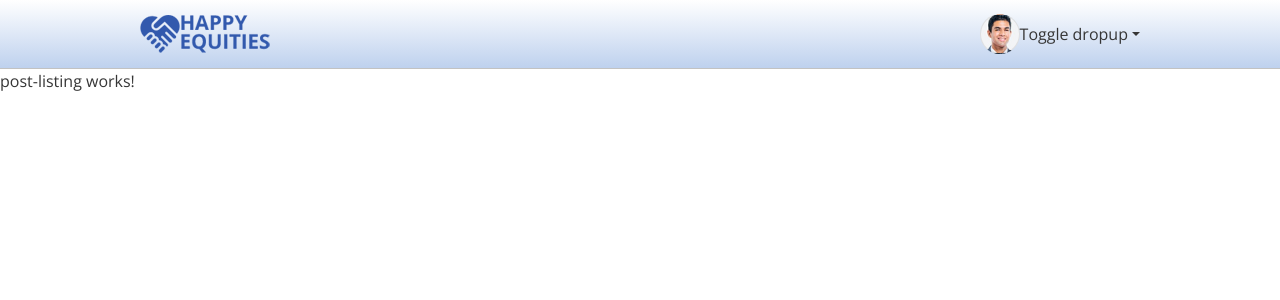
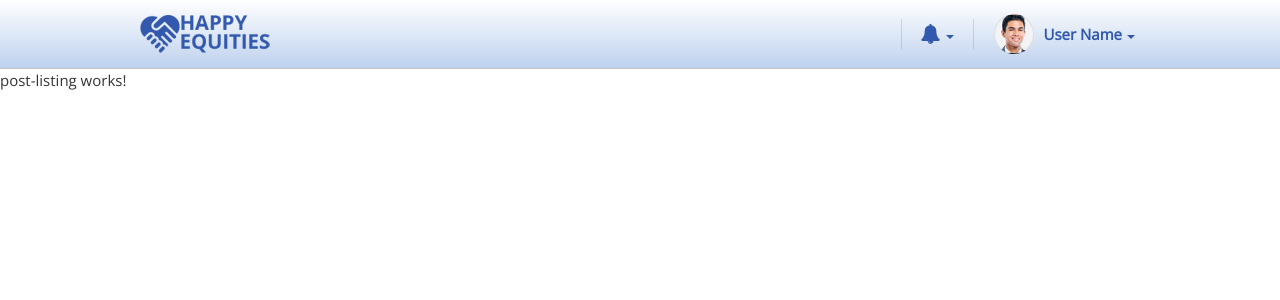
Before and after one commit to rthuid/happy, an Angular app: page / in a window 1280 px wide. Shown: the top 300 px of the page. Built offline with nearby package versions, Linux system fonts and the light colour scheme.

Commit message:
dropdown styling

```diff
--- a/src/app/app.module.ts
+++ b/src/app/app.module.ts
@@ -8,6 +8,7 @@ import { HeaderComponent } from './layout/header/header.component';
 import { AppRoutingModule } from './/app-routing.module';
 import { UserProfileComponent } from './pages/user-profile/user-profile.component';
 import { PostListingComponent } from './pages/post-listing/post-listing.component';
+import { NotificationComponent } from './layout/header/notification/notification.component';
 
 
 @NgModule({
@@ -15,7 +16,8 @@ import { PostListingComponent } from './pages/post-listing/post-listing.componen
     AppComponent,
     HeaderComponent,
     UserProfileComponent,
-    PostListingComponent
+    PostListingComponent,
+    NotificationComponent
   ],
   imports: [
     BrowserModule,
--- a/src/app/layout/header/header.component.html
+++ b/src/app/layout/header/header.component.html
@@ -5,19 +5,25 @@
             <a routerLink="/"><img src="../../assets/images/happy-equities-logo.png" alt="logo"></a>
         </div>
         <div class="right-sec">
+          <div class="notif-wrap">
+              <app-notification></app-notification>
+          </div>
           <div class="drop-wrap">
               <div ngbDropdown placement="bottom-right" class="d-inline-block">
                   <div class="drop-down" id="userPro" ngbDropdownToggle>
                     <div class="pic" style="background-image: url(../../assets/images/pro-pic-01.jpg)"></div>
-                    Toggle dropup
+                    User Name
                   </div>
                   <div ngbDropdownMenu aria-labelledby="userPro">
-                    <button class="dropdown-item"><a routerLink="/user">View Profile</a></button>
-                    <button class="dropdown-item">Another Action</button>
-                    <button class="dropdown-item">Logout</button>
+                    <ul>
+                      <li><a routerLink="/user">View Profile</a></li>
+                      <li><a routerLink="/">Another Action</a></li>
+                      <li><a routerLink="/">Logout</a></li>
+                    </ul>
                   </div>
                 </div>
           </div>
+
         </div>
     </div>
   </div>
--- a/src/app/layout/header/header.component.scss
+++ b/src/app/layout/header/header.component.scss
@@ -2,7 +2,7 @@
 @import '~sass/mixins';
 .main-header{
     @include gradient();
-    border-bottom: 1px solid $color-border;
+    border-bottom: 1px solid $color-border-dark;
 }
 .header-container{
     @include flex-master($flex-direction:row,$flex-wrap:nowrap,$align-content:stretch,$align-items:stretch);
@@ -13,7 +13,9 @@
     .right-sec{
         @include flex-master($flex-direction:row,$flex-wrap:nowrap,$align-content:stretch,$align-items:stretch);
         .drop-wrap{
+            color: $color-1;
             position: relative;
+            padding-left: $padding*1.5;
             @include flex-master($flex-direction:row,$flex-wrap:nowrap,$align-content:stretch,$align-items:center);
             .dropdown{
                 @include flex-master($flex-direction:row,$flex-wrap:nowrap,$align-content:stretch,$align-items:center);
@@ -21,7 +23,14 @@
                 .drop-down{
                     cursor: pointer;
                     position: initial;
+                    font-weight: bold;
                     @include flex-master($flex-direction:row,$flex-wrap:nowrap,$align-content:stretch,$align-items:center);
+                    padding:$padding / 2;
+                    border-radius: $border-radius;
+                    &:hover{
+                        background: transparentize($color-white,.95);
+                        @include box-shadow($top:0, $left:0px, $blur:4px, $color:rgba(0, 0, 0, 0.05), $inset: true);
+                    }
                     .pic{
                         width: 40px;
                         height: 40px;
@@ -30,14 +39,73 @@
                         border-radius: 50px;
                         border: 1px solid $color-border-light;
                         display: inline-block;
+                        margin-right: $padding;
+                    }
+                    &:after{
+                        margin-left: $padding/2;
+                        margin-top: $padding/2;
+                    }
+                }
+                &.show {
+                    .drop-down{
+                        background: transparentize($color-white,.95);
+                        @include box-shadow($top:0, $left:0px, $blur:4px, $color:rgba(0, 0, 0, 0.05), $inset: true);
                     }
                 }
                 .dropdown-menu{
                     top: 100% !important;
+                    border-color: $color-border;
+                    &:after{
+                        content: '';
+                        position: absolute;
+                        border-bottom: 10px solid $color-white;
+                        border-left: 10px transparent solid;
+                        border-right: 10px transparent solid;
+                        bottom: 100%;
+                        right: $padding ;
+                        margin-bottom: -1px;
+                    }
+                    &:before{
+                        content: '';
+                        position: absolute;
+                        border-bottom: 10px solid $color-border;
+                        border-left: 10px transparent solid;
+                        border-right: 10px transparent solid;
+                        bottom: 100%;
+                        right: $padding ;
+                    }
                 }
             }
         }
-
-
+        .notif-wrap{
+            color: $color-1;
+            position: relative;
+            padding: 0 $padding*1.5;
+            @include flex-master($flex-direction:row,$flex-wrap:nowrap,$align-content:stretch,$align-items:center);
+            &:before{
+                content: '';
+                position: absolute;
+                display: block;
+                left: 0;
+                top: 0;
+                bottom: 0;
+                height: 30px;
+                width: 1px;
+                background: transparentize($color-1 , .8);
+                margin: auto;
+            }
+            &:after{
+                content: '';
+                position: absolute;
+                display: block;
+                right: 0;
+                top: 0;
+                bottom: 0;
+                height: 30px;
+                width: 1px;
+                background: transparentize($color-1 , .8);
+                margin: auto;
+            }
+        }
     }
 }
--- /dev/null
+++ b/src/app/layout/header/notification/notification.component.html
@@ -0,0 +1,24 @@
+<div ngbDropdown placement="bottom-right" class="d-inline-block">
+    <div class="drop-down" id="notifications" ngbDropdownToggle>
+      <i class="fa fa-bell" aria-hidden="true"></i>
+    </div>
+    <div ngbDropdownMenu aria-labelledby="notifications">
+      <div class="heade">
+          Notifications
+      </div>
+      <ul>
+        <li>
+            <div class="pic" style="background-image: url(../../assets/images/pro-pic-01.jpg)"></div>
+            <div class="right">
+              <div class="body">
+                <span class="name">Emil Paul</span>
+                <span class="function"> likes your photo.</span>
+              </div>
+              <div class="body">
+
+              </div>
+            </div>
+        </li>
+      </ul>
+    </div>
+  </div>
--- /dev/null
+++ b/src/app/layout/header/notification/notification.component.scss
@@ -0,0 +1,66 @@
+@import '~sass/variables';
+@import '~sass/mixins';
+
+.dropdown{
+    @include flex-master($flex-direction:row,$flex-wrap:nowrap,$align-content:stretch,$align-items:center);
+    position: initial;
+    .drop-down{
+        cursor: pointer;
+        position: initial;
+        font-weight: bold;
+        @include flex-master($flex-direction:row,$flex-wrap:nowrap,$align-content:stretch,$align-items:center);
+        padding: $padding/2;
+        border-radius: $border-radius;
+        min-height: 50px;
+        i{
+            font-size: $font-size-default + 5;
+        }
+        &:hover{
+            background: transparentize($color-white,.95);
+            @include box-shadow($top:0, $left:0px, $blur:4px, $color:rgba(0, 0, 0, 0.05), $inset: true);
+        }
+        .pic{
+            width: 40px;
+            height: 40px;
+            background-position: center !important;
+            background-size: cover !important;
+            border-radius: 50px;
+            border: 1px solid $color-border-light;
+            display: inline-block;
+            margin-right: $padding;
+        }
+        &:after{
+            margin-left: $padding/2;
+            margin-top: $padding/2;
+        }
+    }
+    &.show {
+        .drop-down{
+            background: transparentize($color-white,.95);
+            @include box-shadow($top:0, $left:0px, $blur:4px, $color:rgba(0, 0, 0, 0.05), $inset: true);
+        }
+    }
+    .dropdown-menu{
+        top: 100% !important;
+        width:300px;
+        &:after{
+            content: '';
+            position: absolute;
+            border-bottom: 10px solid $color-white;
+            border-left: 10px transparent solid;
+            border-right: 10px transparent solid;
+            bottom: 100%;
+            right: $padding ;
+            margin-bottom: -1px;
+        }
+        &:before{
+            content: '';
+            position: absolute;
+            border-bottom: 10px solid $color-border;
+            border-left: 10px transparent solid;
+            border-right: 10px transparent solid;
+            bottom: 100%;
+            right: $padding ;
+        }
+    }
+}
--- /dev/null
+++ b/src/app/layout/header/notification/notification.component.ts
@@ -0,0 +1,15 @@
+import { Component, OnInit } from '@angular/core';
+
+@Component({
+  selector: 'app-notification',
+  templateUrl: './notification.component.html',
+  styleUrls: ['./notification.component.scss']
+})
+export class NotificationComponent implements OnInit {
+
+  constructor() { }
+
+  ngOnInit() {
+  }
+
+}
--- a/src/index.html
+++ b/src/index.html
@@ -8,7 +8,7 @@
   <meta name="viewport" content="width=device-width, initial-scale=1">
   <link rel="icon" type="image/x-icon" href="favicon.ico">
 </head>
-<body>
+<body class="body">
   <app-root></app-root>
 </body>
 </html>
--- a/src/sass/_variables.scss
+++ b/src/sass/_variables.scss
@@ -7,8 +7,11 @@ $color-1: #3259ad;
 $color-2: #616770;
 $color-black: #363636;
 $color-white: #fff;
-$color-border: transparentize($color-black,.7);
+$color-border-dark: transparentize($color-black,.7);
+$color-border: transparentize($color-black,.85);
 $color-border-light: transparentize($color-black,.9);
+$color-bg: #e6ecf0;
+$color-bg-light: #f1f5f7;
 
 //font-size
 $font-size-small: 14px !default;
--- a/src/styles.scss
+++ b/src/styles.scss
@@ -1,9 +1,9 @@
 /* You can add global styles to this file, and also import other style files */
 @import '~sass/variables';
 @import url('https://fonts.googleapis.com/css?family=Open+Sans');
-body{
+body.body{
     font-family: $font-default;
-    font-size: $font-default;
+    font-size: $font-size-default;
     color: $color-black;
 }
 .app-container{
```
Also changed, not shown: 1 other file (tests, documents, lock files or other folders).
